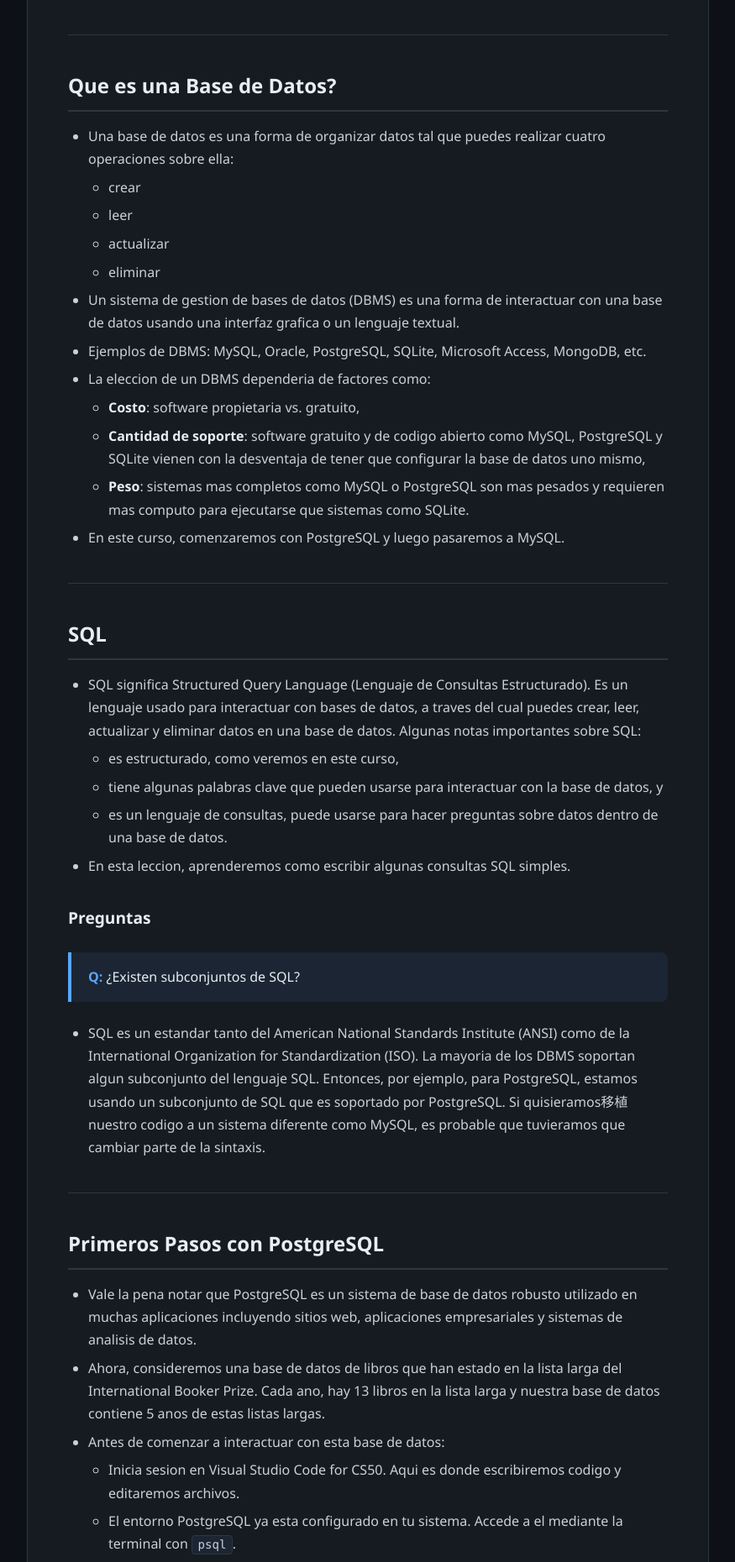
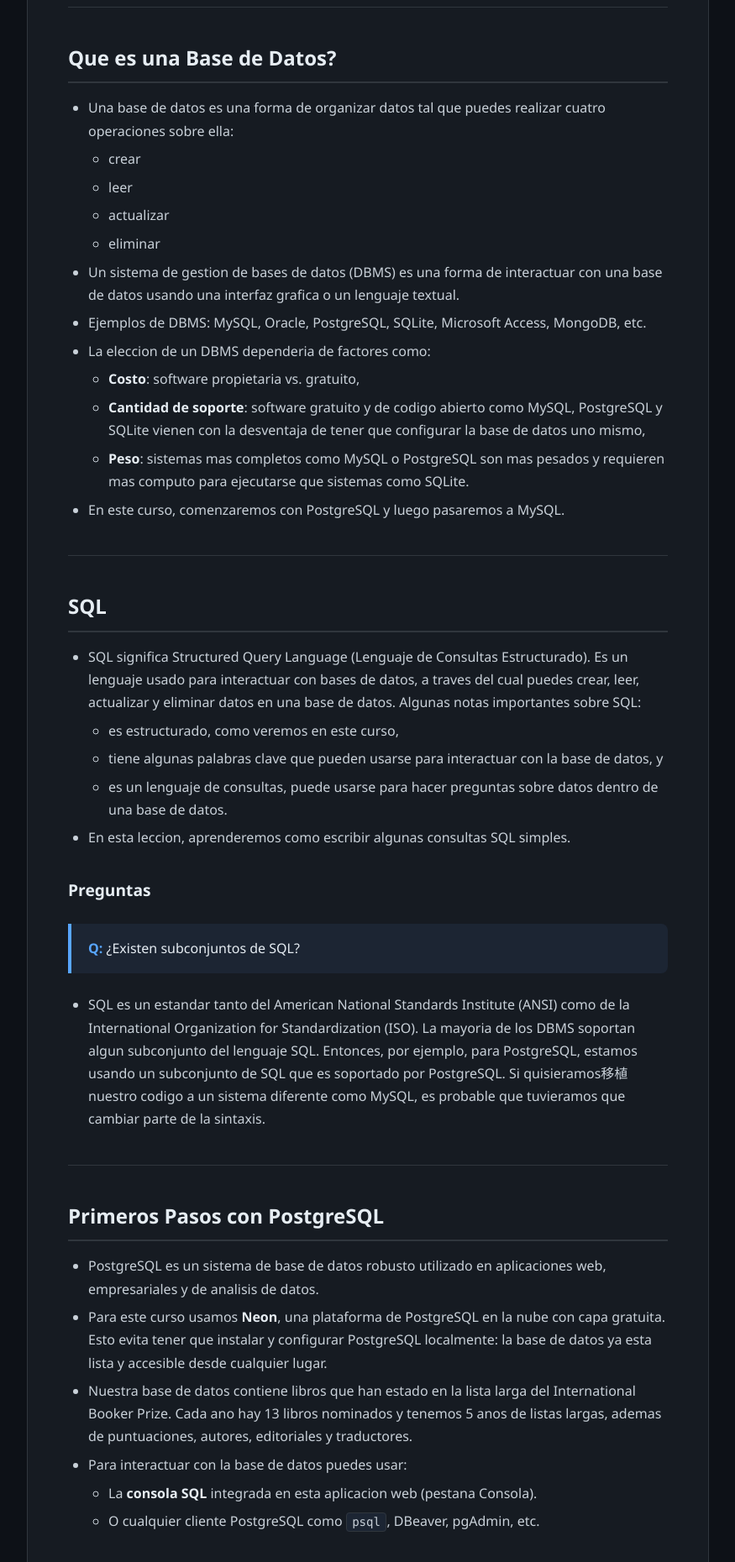
Before and after one commit to jovanyvelez/sql_queries, a FastAPI app: page /clase0 in a window 1280 px wide. Shown: the part 3300-5160 px from the top of the page at 84% size, without its empty margins (202-1077 px from the left). Run offline with FastAPI, Linux system fonts and the light colour scheme; some libraries are stand-ins or nearby versions.

Commit message:
fix(clase0): adapta seccion PostgreSQL a Neon + elimina consejos de terminal
- Menciona que usamos Neon (nube, capa gratuita) para evitar instalacion local
- Refiere a la consola SQL integrada y clientes externos
- Elimina seccion Consejos para la Terminal (irrelevante en app web)

```diff
--- a/sql_harvard/app/templates/clase0.html
+++ b/sql_harvard/app/templates/clase0.html
@@ -18,9 +18,6 @@ block content %}
             <a href="#primeros-pasos-con-postgresql"
                 >Primeros Pasos con PostgreSQL</a
             >
-        </li>
-        <li>
-            <a href="#consejos-para-la-terminal">Consejos para la Terminal</a>
         </li>
         <li>
             <a href="#select">SELECT</a>
@@ -249,53 +246,36 @@ block content %}
     <h2>Primeros Pasos con PostgreSQL</h2>
     <ul>
         <li>
-            Vale la pena notar que PostgreSQL es un sistema de base de datos
-            robusto utilizado en muchas aplicaciones incluyendo sitios web,
-            aplicaciones empresariales y sistemas de analisis de datos.
+            PostgreSQL es un sistema de base de datos robusto utilizado en
+            aplicaciones web, empresariales y de analisis de datos.
         </li>
         <li>
-            Ahora, consideremos una base de datos de libros que han estado en la
-            lista larga del International Booker Prize. Cada ano, hay 13 libros
-            en la lista larga y nuestra base de datos contiene 5 anos de estas
-            listas largas.
+            Para este curso usamos <strong>Neon</strong>, una plataforma de
+            PostgreSQL en la nube con capa gratuita. Esto evita tener que
+            instalar y configurar PostgreSQL localmente: la base de datos ya
+            esta lista y accesible desde cualquier lugar.
         </li>
         <li>
-            Antes de comenzar a interactuar con esta base de datos:
+            Nuestra base de datos contiene libros que han estado en la lista
+            larga del International Booker Prize. Cada ano hay 13 libros
+            nominados y tenemos 5 anos de listas largas, ademas de
+            puntuaciones, autores, editoriales y traductores.
+        </li>
+        <li>
+            Para interactuar con la base de datos puedes usar:
             <ul>
                 <li>
-                    Inicia sesion en Visual Studio Code for CS50. Aqui es donde
-                    escribiremos codigo y editaremos archivos.
+                    La <strong>consola SQL</strong> integrada en esta aplicacion
+                    web (pestana Consola).
                 </li>
                 <li>
-                    El entorno PostgreSQL ya esta configurado en tu sistema.
-                    Accede a el mediante la terminal con <code>psql</code>.
+                    O cualquier cliente PostgreSQL como
+                    <code>psql</code>, DBeaver, pgAdmin, etc.
                 </li>
             </ul>
         </li>
     </ul>
-    <hr />
-    <h2>Consejos para la Terminal</h2>
-    <p>
-        Aqui hay algunos consejos utiles para escribir codigo SQL en la
-        terminal.
-    </p>
-    <ul>
-        <li>Para limpiar la pantalla de la terminal, presiona Ctrl + L.</li>
-        <li>
-            Para obtener la instruccion(es) ejecutada(s) previamente en la
-            terminal, presiona la tecla Flecha hacia Arriba.
-        </li>
-        <li>
-            Si tu consulta SQL es demasiado larga y se envuelve en la terminal,
-            puedes presionar enter y continuar escribiendo la consulta en la
-            siguiente linea.
-        </li>
-        <li>
-            Para salir de una base de datos o del entorno psql, usa
-            <code>\q</code>.
-        </li>
-    </ul>
-    <hr />
+
     <h2>SELECT</h2>
     <ul>
         <li>
```
